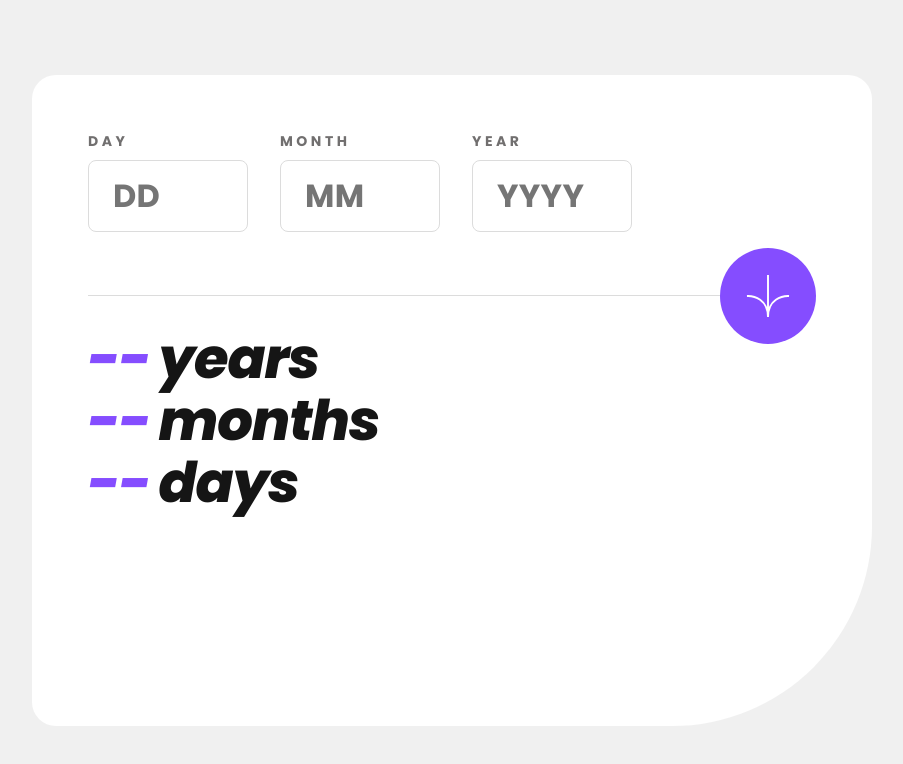
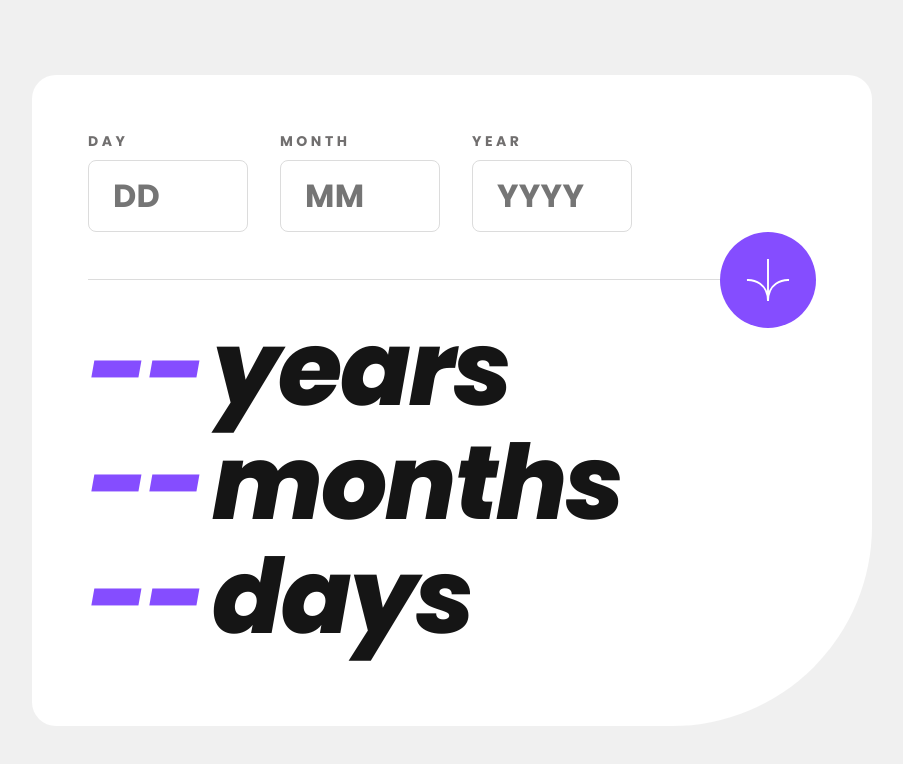
Before and after one commit to burgosha/age-calculator-app, a React (Create React App) app: page / in a window 1280 px wide. Shown: the top 764 px of the page, without its empty margins (188-1091 px from the left). Built offline with nearby package versions, Linux system fonts and the light colour scheme; the HTML template or start-up script is replaced by a standard one.

Commit message:
mq final styles

```diff
--- a/src/stylesheets/AgeCalculator.css
+++ b/src/stylesheets/AgeCalculator.css
@@ -150,7 +150,7 @@
         flex-direction: row;
         align-items: flex-start;
         padding: 0px;
-        margin-bottom: 32px;
+        margin-bottom: 16px;
         gap: 32px;
     }
     .date-inputs label {
@@ -191,4 +191,16 @@
         width: 44px;
         height: 44px;
     }
+    .results {
+        width: 728px;
+        height: 342px;
+    }
+    .results-info {
+        width: 728px;
+        height: 114px;
+        font-size: 104px;
+        line-height: 110%;
+        letter-spacing: -0.02em;
+        color: var(--black);
+    }
 }
```
